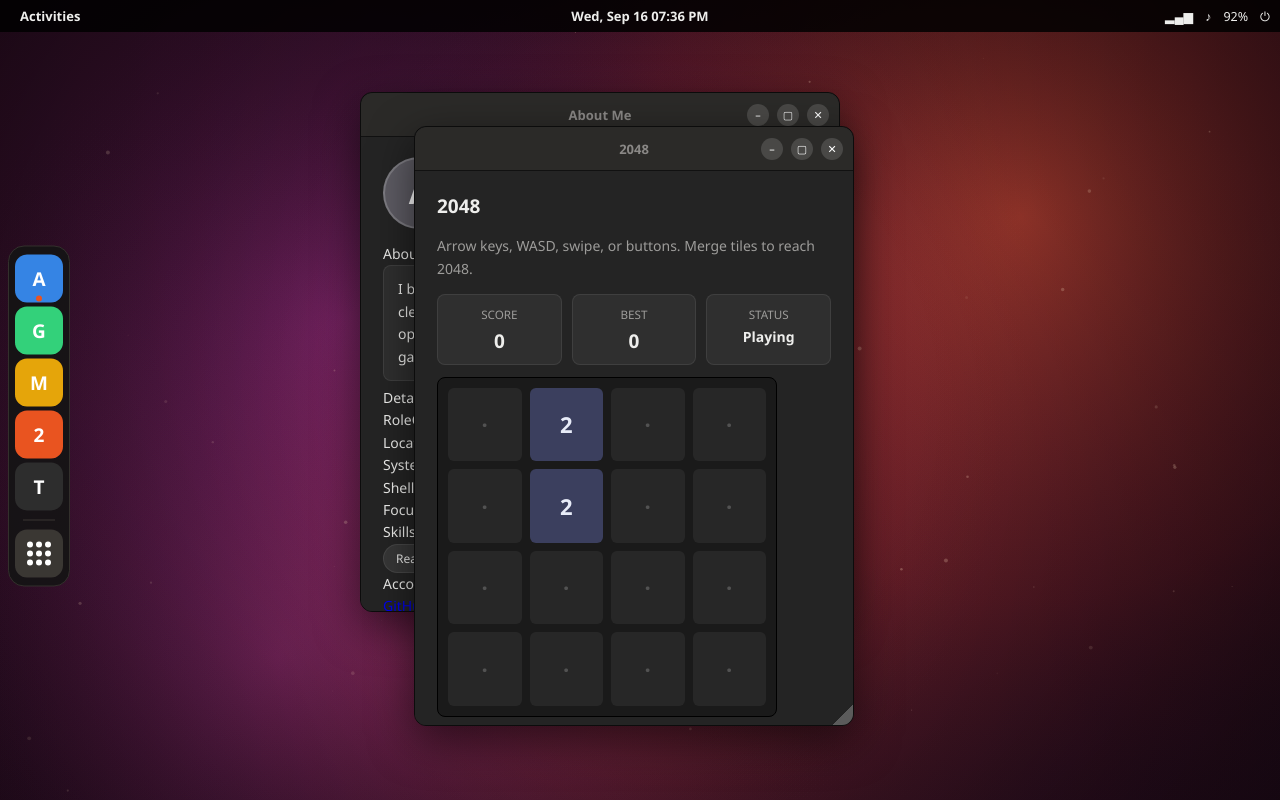
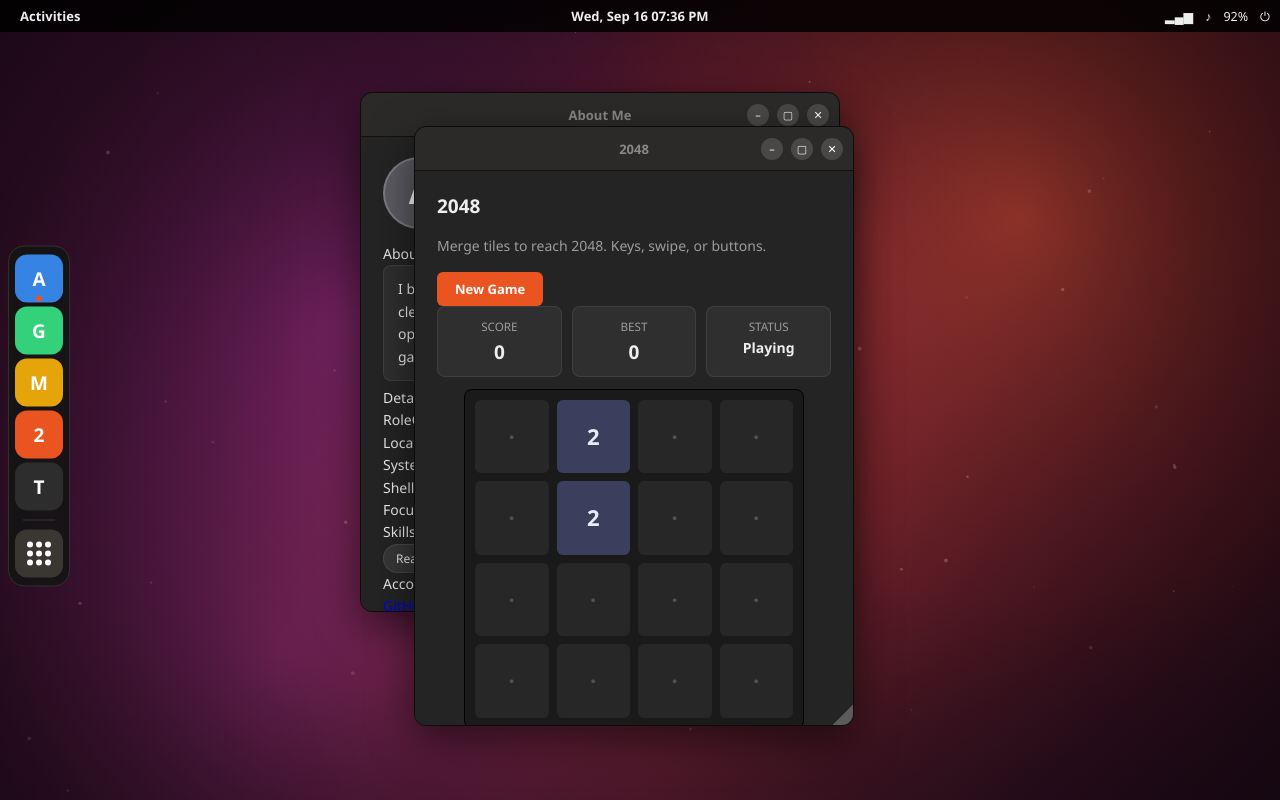
Before and after one commit to mrduhlol/abhishek-a2, a React (Vite) app: page / in a window 1280 px wide. Both pictures are taken after a click on the button "2048". Built offline with nearby package versions, Linux system fonts and the light colour scheme.

Commit message:
style: restyle 2048 with header layout and centered board

```diff
--- a/src/os/apps/Game2048.jsx
+++ b/src/os/apps/Game2048.jsx
@@ -96,13 +96,19 @@
 
   return (
     <div className="app">
-      <h2>2048</h2>
-      <p className="dim">Arrow keys, WASD, swipe, or buttons. Merge tiles to reach 2048.</p>
+      <div className="app-head">
+        <div>
+          <h2>2048</h2>
+          <p className="dim">Merge tiles to reach 2048. Keys, swipe, or buttons.</p>
+        </div>
+        <button className="btn" onClick={reset}>New Game</button>
+      </div>
       <div className="g2048-score">
         <div className="card"><small className="dim">SCORE</small><b>{score}</b></div>
         <div className="card"><small className="dim">BEST</small><b>{best}</b></div>
         <div className="card"><small className="dim">STATUS</small><b style={{ fontSize: 14 }}>{status === 'playing' ? 'Playing' : status === 'won' ? 'Won' : 'Game over'}</b></div>
       </div>
+      <div style={{ display: 'flex', justifyContent: 'center' }}>
       <div
         className="g2048-board"
         onTouchStart={(e) => setTouch({ x: e.touches[0].clientX, y: e.touches[0].clientY })}
@@ -129,16 +135,18 @@
           </div>
         ))}
       </div>
+      </div>
       <div className="g2048-ctrl">
         <span /><button onClick={() => doMove('up')}>▲</button><span />
         <button onClick={() => doMove('left')}>◀</button>
         <button onClick={() => doMove('down')}>▼</button>
         <button onClick={() => doMove('right')}>▶</button>
       </div>
-      <div className="row" style={{ marginTop: 12 }}>
-        <button className="btn" onClick={reset}>New game</button>
-        {status !== 'playing' && <button className="btn ghost" onClick={() => setStatus('playing')}>Continue</button>}
-      </div>
+      {status !== 'playing' && (
+        <div className="row" style={{ marginTop: 12, justifyContent: 'center' }}>
+          <button className="btn ghost" onClick={() => setStatus('playing')}>Continue</button>
+        </div>
+      )}
     </div>
   );
 }
```
